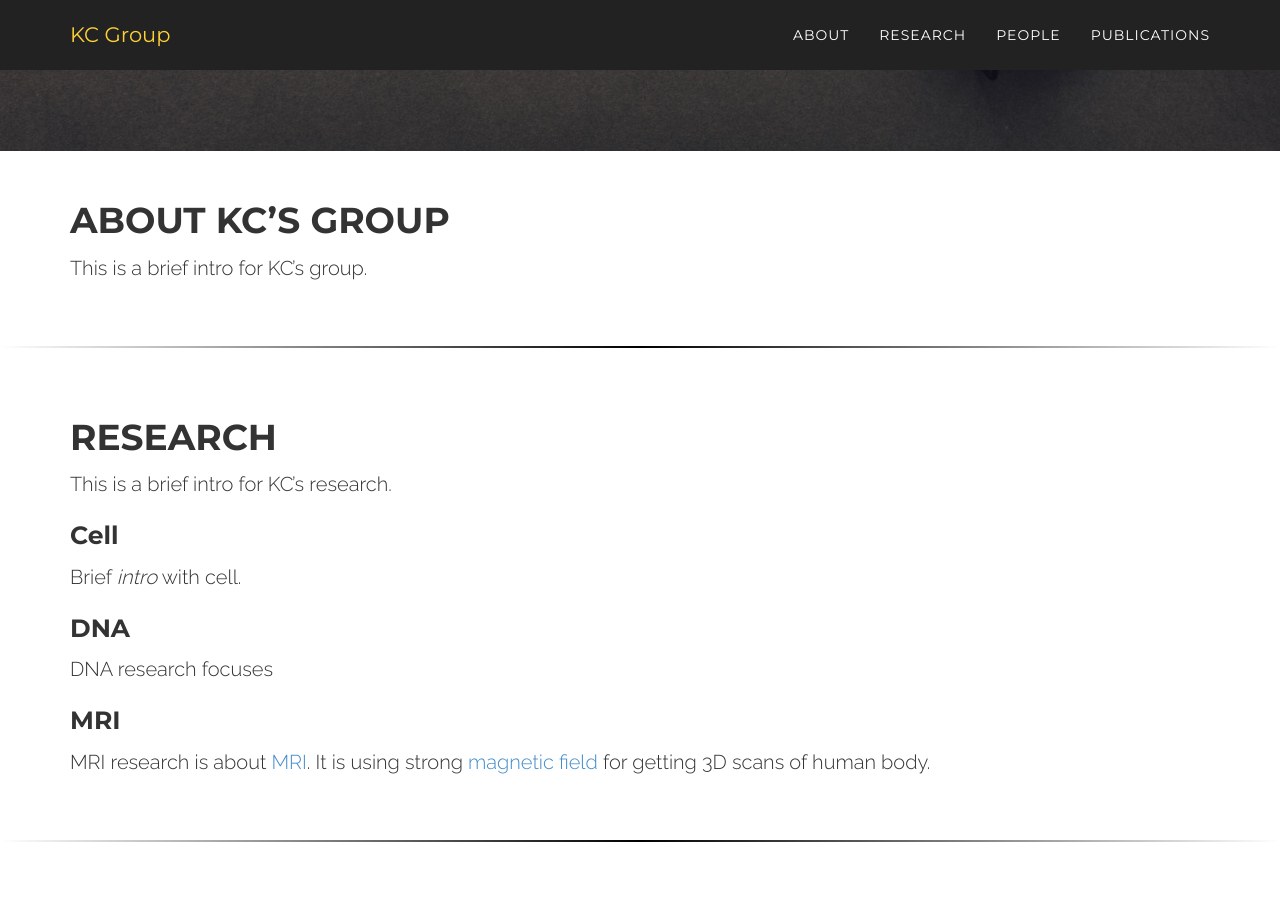
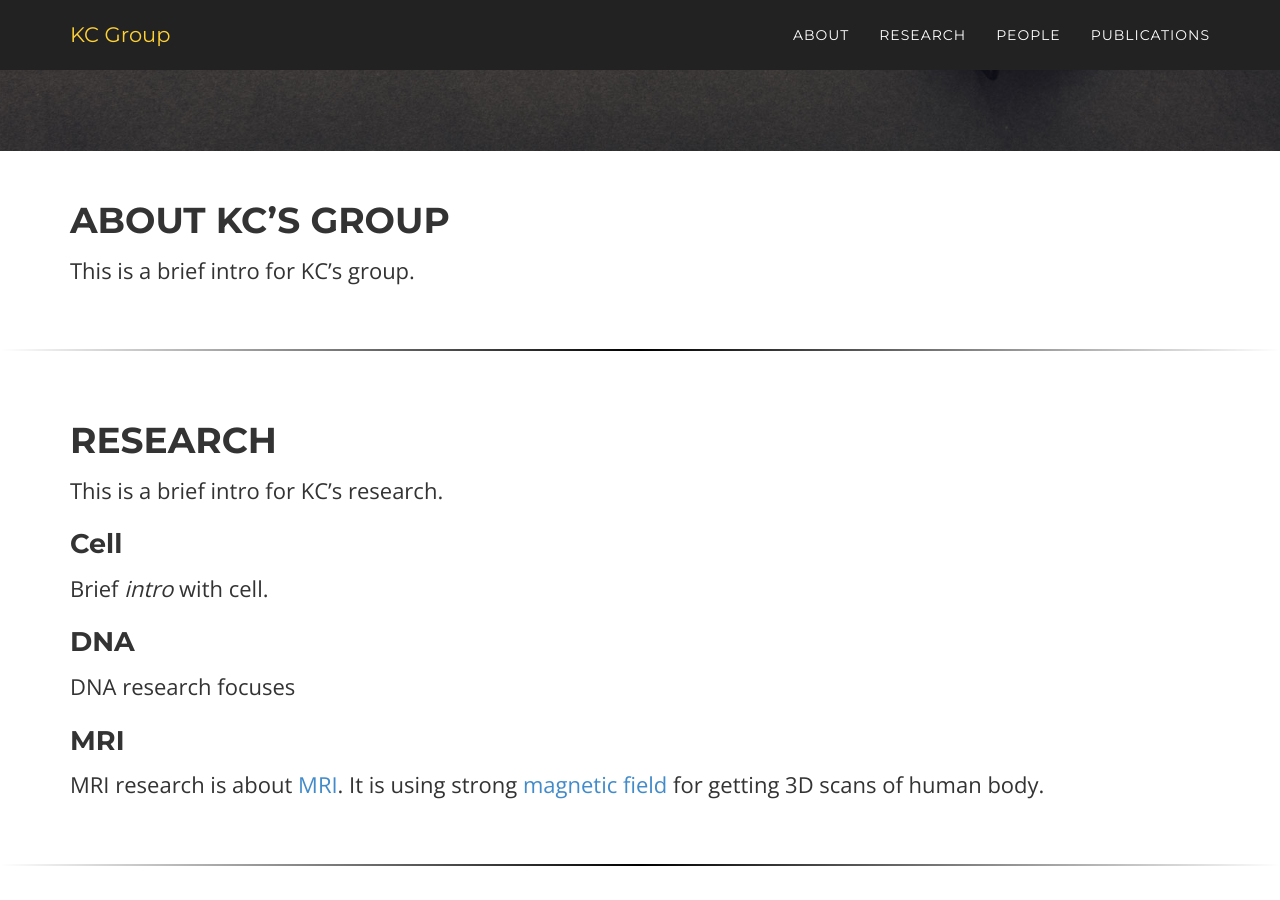
Before and after one commit to verysure/kcgroup, a Jekyll site: the page built from index.html, in a window 1280 px wide and 900 px high, scrolled down 749 px. Built offline with Jekyll 4.4.1, drawn with Linux system fonts in a browser that asks for light colours; nearby versions of some CDN libraries; Markdown is read by kramdown in place of the engine named in the settings; the list of posts is cut into pages by our own code.

Commit message:
change text fonts

```diff
--- a/_layouts/default.html
+++ b/_layouts/default.html
@@ -25,7 +25,8 @@
     <!-- Custom Fonts -->
     <link href="font-awesome-4.1.0/css/font-awesome.min.css" rel="stylesheet" type="text/css">
     <link href="http://fonts.googleapis.com/css?family=Montserrat:400,700" rel="stylesheet" type="text/css">
-    <link href="http://fonts.googleapis.com/css?family=Raleway:600,300" rel="stylesheet" type="text/css"/>
+    <!-- <link href="http://fonts.googleapis.com/css?family=Raleway:600,300" rel="stylesheet" type="text/css"/> -->
+    <link href='http://fonts.googleapis.com/css?family=Open+Sans:300,600' rel='stylesheet' type='text/css'>
     <!-- <link href='http://fonts.googleapis.com/css?family=Roboto+Slab:400,100,300,700' rel='stylesheet' type='text/css'> -->
 
     <!-- HTML5 Shim and Respond.js IE8 support of HTML5 elements and media queries -->
--- a/css/agency.css
+++ b/css/agency.css
@@ -11,7 +11,7 @@
 
 body {
     overflow-x: hidden;
-    font-family: 'Raleway', sans-serif;
+    font-family: 'Open Sans', sans-serif;
 }
 
 .text-muted {
@@ -876,8 +876,8 @@
 
 
 section.mystyle{
-    font-family: 'Raleway', sans-serif;
-    font-size: 20px;
+    /*font-family: 'Raleway', sans-serif;*/
+    font-size: 22px;
 }
 
 section.mystyle h1 {
@@ -887,12 +887,12 @@
 
 section.mystyle h2, h3, h4, h5, h6 {
     text-transform: none;
-    font-size: 25px;
+    font-size: 27px;
 }
 
 
 section.mystyle p {
-    font-size: 20px;
+    font-size: 22px;
 }
 
 
```
